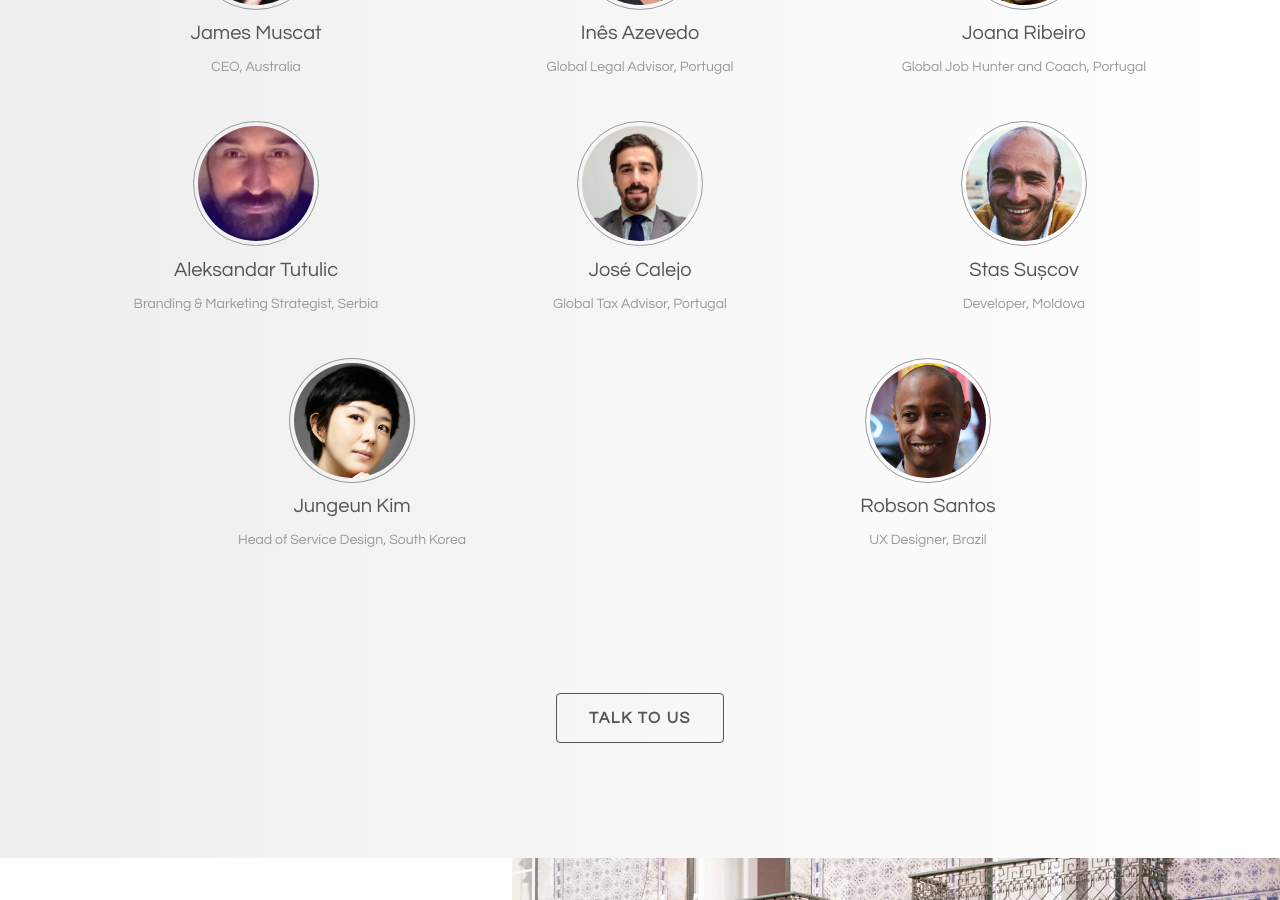
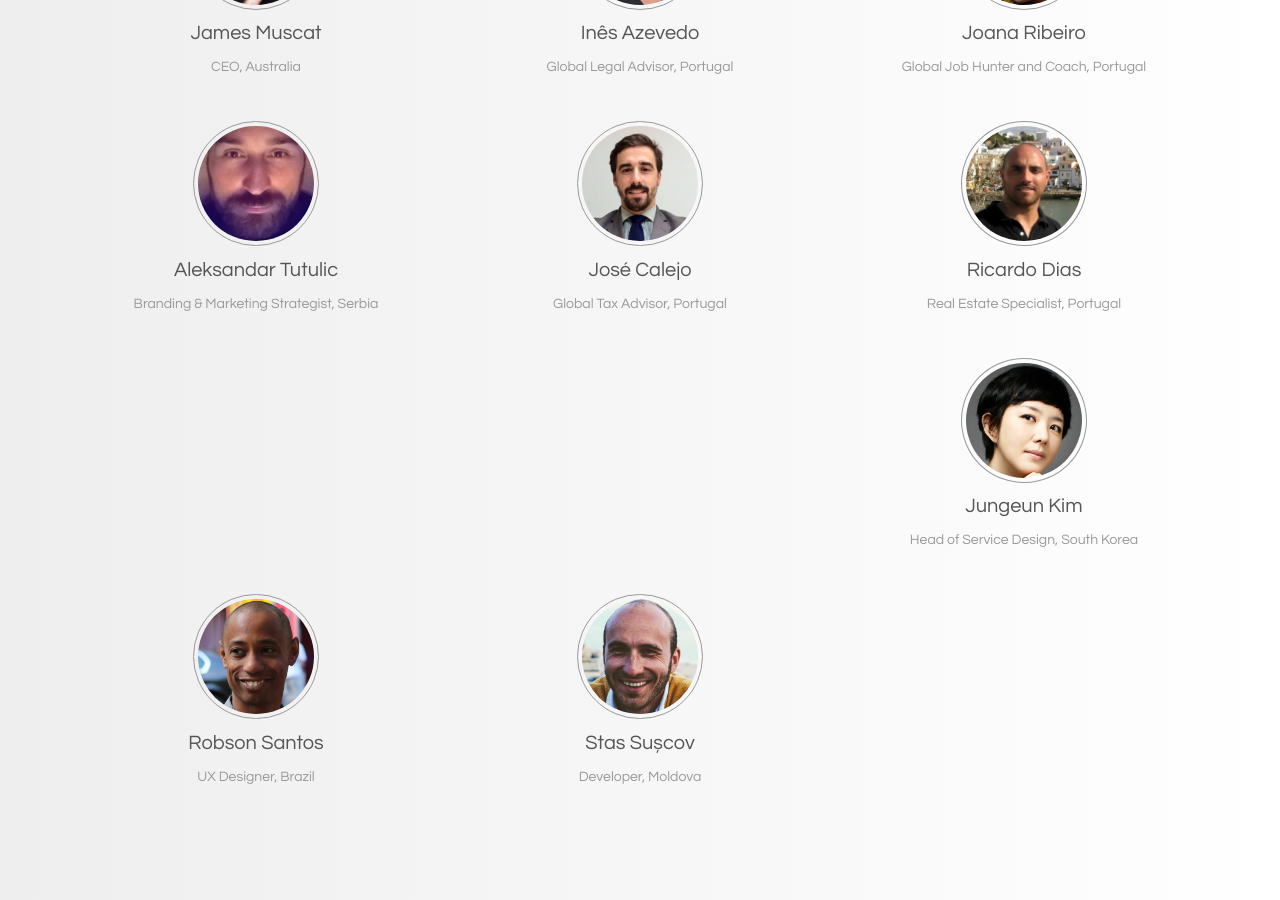
Before and after one commit to Moviinn/moviinn.github.io, a Jekyll site: the page built from en/index.md, in a window 1280 px wide and 900 px high, scrolled down 4398 px. Built offline with Jekyll 4.4.1, drawn with Linux system fonts in a browser that asks for light colours; nearby versions of some CDN libraries.

Commit message:
Added Ricardo.

```diff
--- a/en/content/team.html
+++ b/en/content/team.html
@@ -58,26 +58,36 @@
       </div>
 
       <div class="w-50 w-third-l fl pt4 tc">
-        <img src="/assets/faces/stas.jpg" alt="Stas Sușcov" class="w-30 br-100 ba b--silver pa1" />
-        <h5 class="f4 mv2 fw1">Stas Sușcov</h5>
-        <p class="f6 silver pb3 pb0-ns">
-          Developer, Moldova
+        <img src="/assets/faces/ricardo.jpg" alt="Ricardo Dias" class="w-30 br-100 ba b--silver pa1" />
+        <h5 class="f4 mv2 fw1">Ricardo Dias</h5>
+        <p class="f6 silver">
+          Real Estate Specialist, Portugal
         </p>
       </div>
 
-      <div class="w-50 fl pt4 tc">
-        <img src="/assets/faces/jungeun.jpg" alt="Jungeun Kim" class="w-30 w-20-l br-100 ba b--silver pa1" />
+      <div class="w-50 w-third-l fl pt4 tc">
+        <img src="/assets/faces/jungeun.jpg" alt="Jungeun Kim" class="w-30 br-100 ba b--silver pa1" />
         <h5 class="f4 mv2 fw1">Jungeun Kim</h5>
         <p class="f6 silver">
           Head of Service Design, South Korea
         </p>
       </div>
 
-      <div class="w-50 fl pt4-l tc">
-        <img src="/assets/faces/robson.jpg" alt="Robson Santos" class="w-30 w-20-l mt4 mt0-l br-100 ba b--silver pa1" />
+      <div class="w-50 w-third-l fl pt4 tc">
+        <img src="/assets/faces/robson.jpg" alt="Robson Santos" class="w-30 br-100 ba b--silver pa1" />
         <h5 class="f4 mv2 fw1">Robson Santos</h5>
         <p class="f6 silver">
           UX Designer, Brazil
+        </p>
+      </div>
+
+      <div class="w-50 w-third-l center fl-l pt4 tc">
+        <div class="dib">
+          <img src="/assets/faces/stas.jpg" alt="Stas Sușcov" class="w-30 mt4 mt0-l br-100 ba b--silver pa1" />
+        </div>
+        <h5 class="f4 mv2 fw1">Stas Sușcov</h5>
+        <p class="f6 silver pb3 pb0-ns">
+          Developer, Moldova
         </p>
       </div>
 
```
Also changed, not shown: pt/content/team.html (+18 -8 lines), assets/faces/ricardo.jpg (added).
